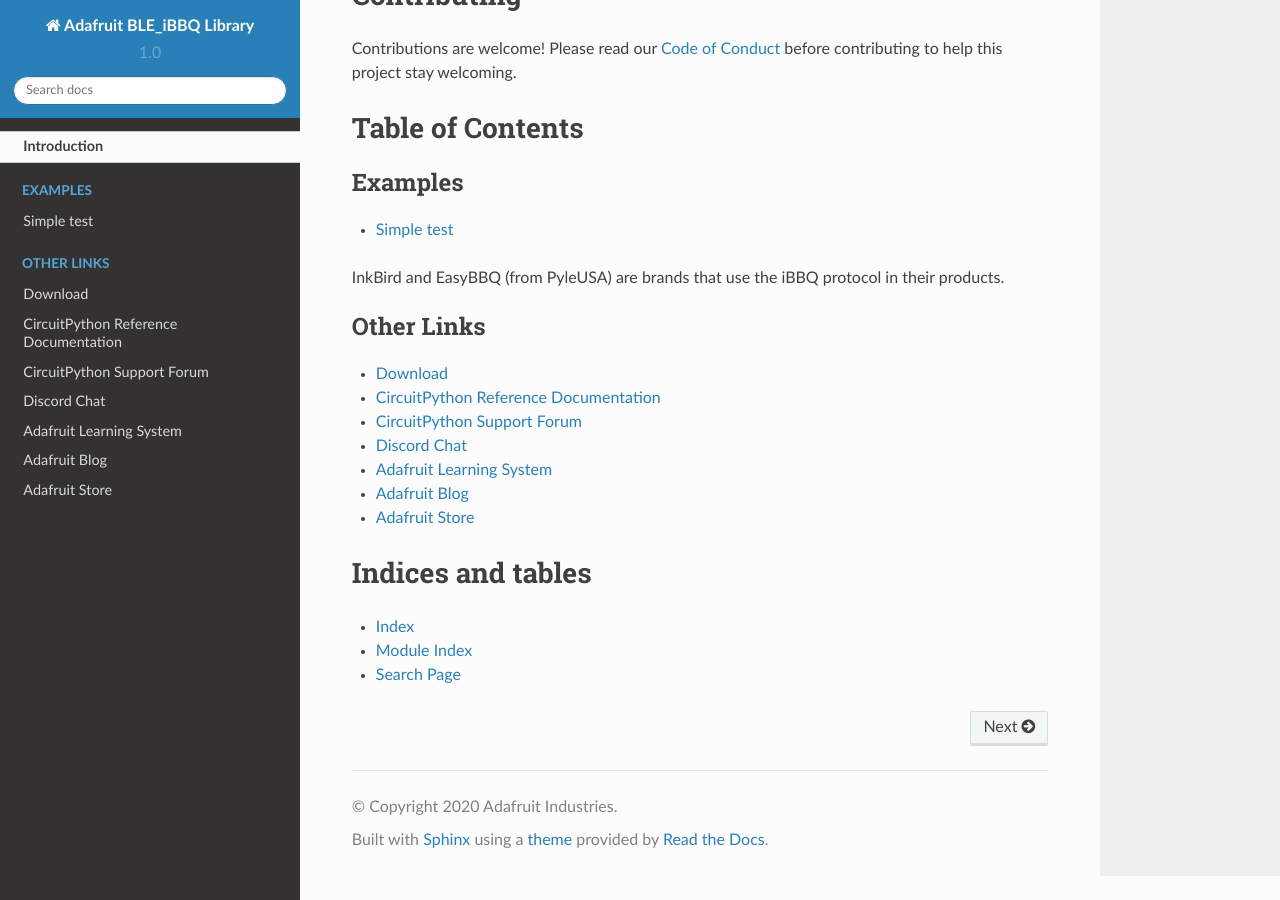
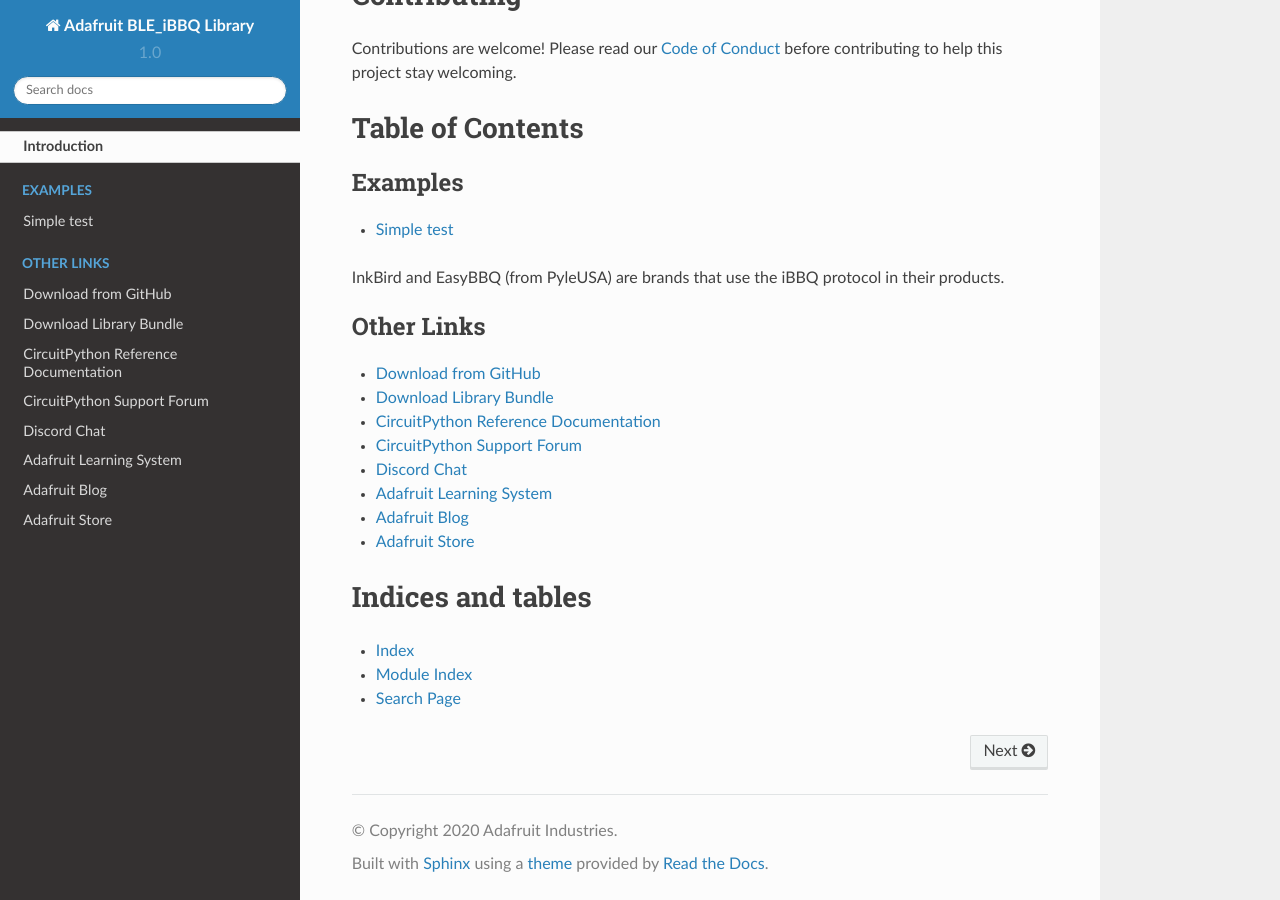
Before and after one commit to adafruit/Adafruit_CircuitPython_BLE_iBBQ, a Sphinx documentation site: the page built from docs/index.rst, in a window 1280 px wide and 900 px high, scrolled down 1267 px. Built offline with Sphinx 7.4.7 and the Read the Docs theme 2.0.0, drawn with Linux system fonts in a browser that asks for light colours.

Commit message:
Added cp.org link to index.rst

```diff
--- a/docs/index.rst
+++ b/docs/index.rst
@@ -31,7 +31,8 @@
 .. toctree::
     :caption: Other Links
 
-    Download <https://github.com/adafruit/Adafruit_CircuitPython_BLE_iBBQ/releases/latest>
+    Download from GitHub <https://github.com/adafruit/Adafruit_CircuitPython_BLE_iBBQ/releases/latest>
+    Download Library Bundle <https://circuitpython.org/libraries>
     CircuitPython Reference Documentation <https://docs.circuitpython.org>
     CircuitPython Support Forum <https://forums.adafruit.com/viewforum.php?f=60>
     Discord Chat <https://adafru.it/discord>
```
